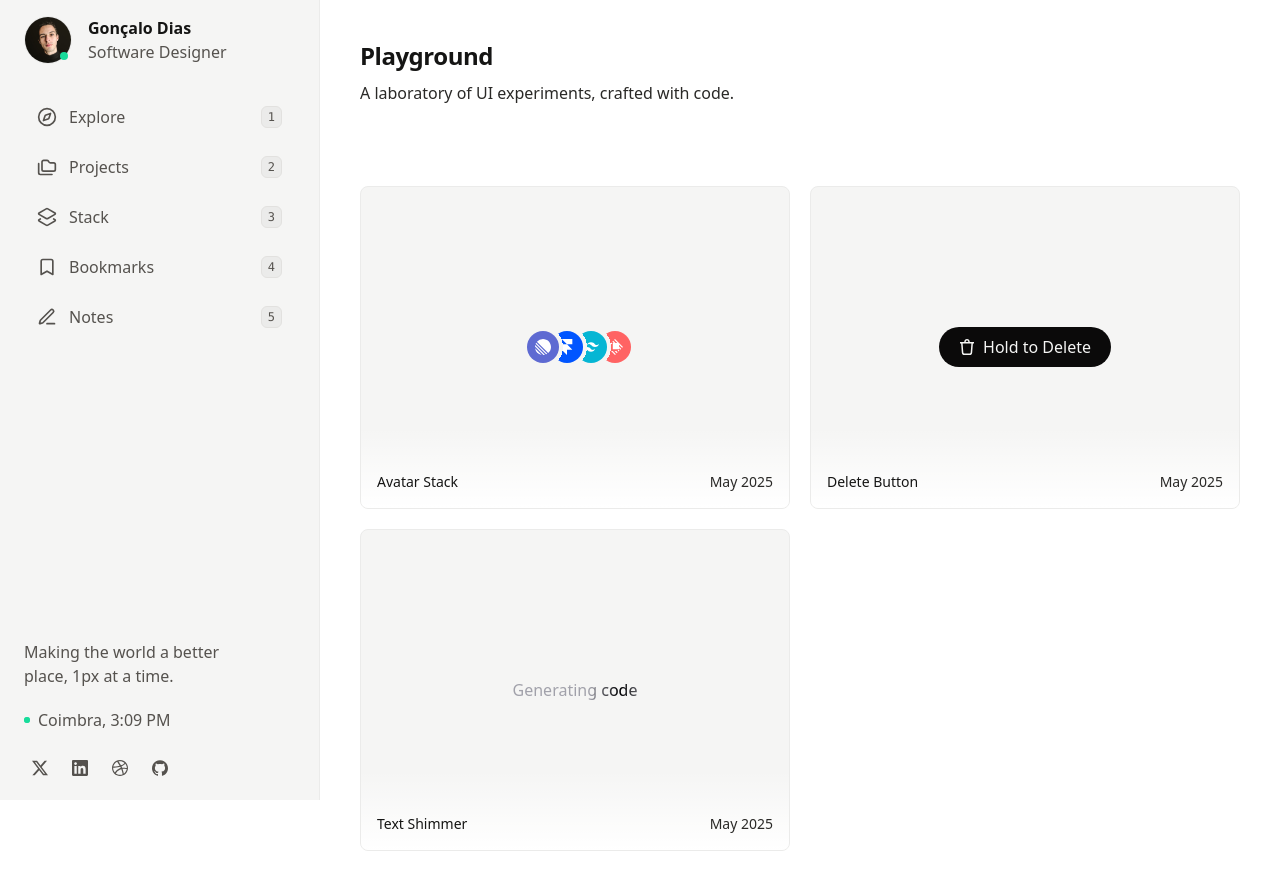
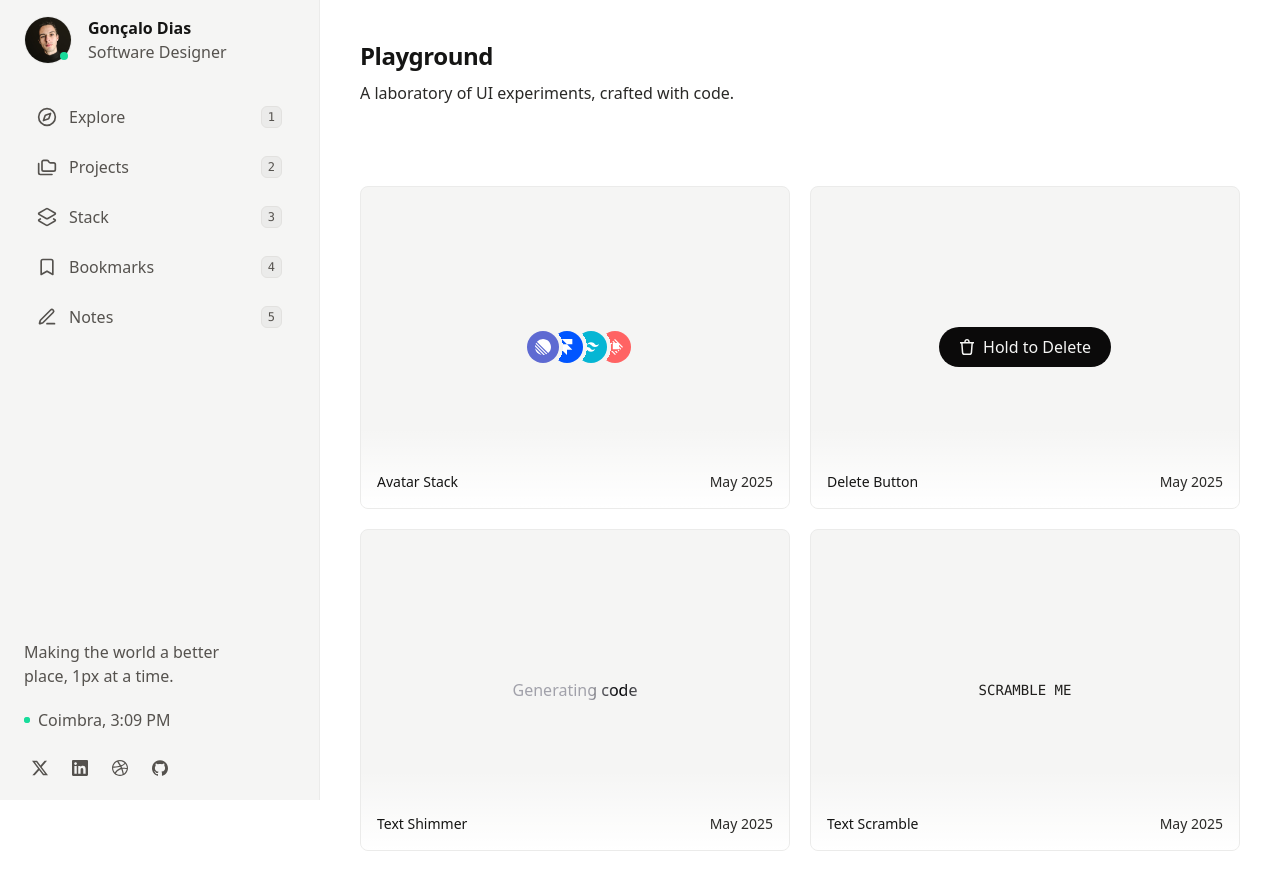
Before and after one commit to zalodias/zalodias, a Next.js app: page /playground in a window 1280 px wide. Shown: the top 890 px of the page. Built offline with nearby package versions, Linux system fonts and the light colour scheme.

Commit message:
✨ Add TextScramble playground component

```diff
--- a/app/playground/page.tsx
+++ b/app/playground/page.tsx
@@ -4,6 +4,7 @@ import { PlaygroundCard } from '@/components/playground-card';
 import { playground } from '@/data/metadata';
 import { AvatarStack } from '@/playground/avatar-stack/avatar-stack';
 import { DeleteButton } from '@/playground/delete-button/delete-button';
+import { TextScramble } from '@/playground/text-scramble';
 import { TextShimmer } from '@/playground/text-shimmer/text-shimmer';
 import { Metadata } from 'next';
 
@@ -28,6 +29,9 @@ export default function Playground() {
         <PlaygroundCard title="Delete Button" date="May 2025">
           <DeleteButton />
         </PlaygroundCard>
+        <PlaygroundCard title="Text Scramble" date="May 2025">
+          <TextScramble />
+        </PlaygroundCard>
       </div>
     </Container>
   );
--- /dev/null
+++ b/playground/text-scramble.tsx
@@ -0,0 +1,81 @@
+'use client';
+
+import React, { useRef, useState } from 'react';
+
+type TextScrambleProps = {
+  text?: string;
+  glyphs?: string;
+  duration?: number;
+  interval?: number;
+  className?: string;
+};
+
+const GLYPHS = 'ABCDEFGHIJKLMNOPQRSTUVWXYZ0123456789{}[]()!@#$%^&*-+=_:;,.<>?/';
+
+export function TextScramble({
+  text = 'Scramble Me',
+  glyphs = GLYPHS,
+  duration = 800,
+  interval = 20,
+}: TextScrambleProps) {
+  const [characters, setCharacters] = useState<string[]>(() =>
+    Array.from(text),
+  );
+  const timeoutRef = useRef<number | null>(null);
+
+  const triggerScramble = () => {
+    let start = performance.now();
+    let finished = Array(text.length).fill(false);
+
+    function animateScramble(now: number) {
+      let newCharacters = [...characters];
+      let allDone = true;
+
+      for (let i = 0; i < text.length; i++) {
+        if (!finished[i]) {
+          if (now - start > i * 60 + duration) {
+            newCharacters[i] = text[i];
+            finished[i] = true;
+          } else {
+            newCharacters[i] =
+              glyphs[Math.floor(Math.random() * glyphs.length)];
+            allDone = false;
+          }
+        }
+      }
+      setCharacters(newCharacters);
+
+      if (!allDone) {
+        timeoutRef.current = window.setTimeout(
+          () => animateScramble(performance.now()),
+          interval,
+        );
+      }
+    }
+
+    setCharacters(
+      Array.from(text).map(
+        () => glyphs[Math.floor(Math.random() * glyphs.length)],
+      ),
+    );
+
+    animateScramble(performance.now());
+  };
+
+  React.useEffect(() => {
+    return () => {
+      if (timeoutRef.current) clearTimeout(timeoutRef.current);
+    };
+  }, []);
+
+  return (
+    <div
+      className="text-foreground-neutral-strong hover:text-foreground-neutral-default text-body-medium-subtle hover:bg-background-neutral-inverse/8 active:bg-background-neutral-strong cursor-pointer rounded-sm px-4 py-2 font-mono uppercase transition active:scale-[0.96]"
+      onClick={triggerScramble}
+    >
+      {characters.map((char, i) => (
+        <span key={i}>{char}</span>
+      ))}
+    </div>
+  );
+}
```
